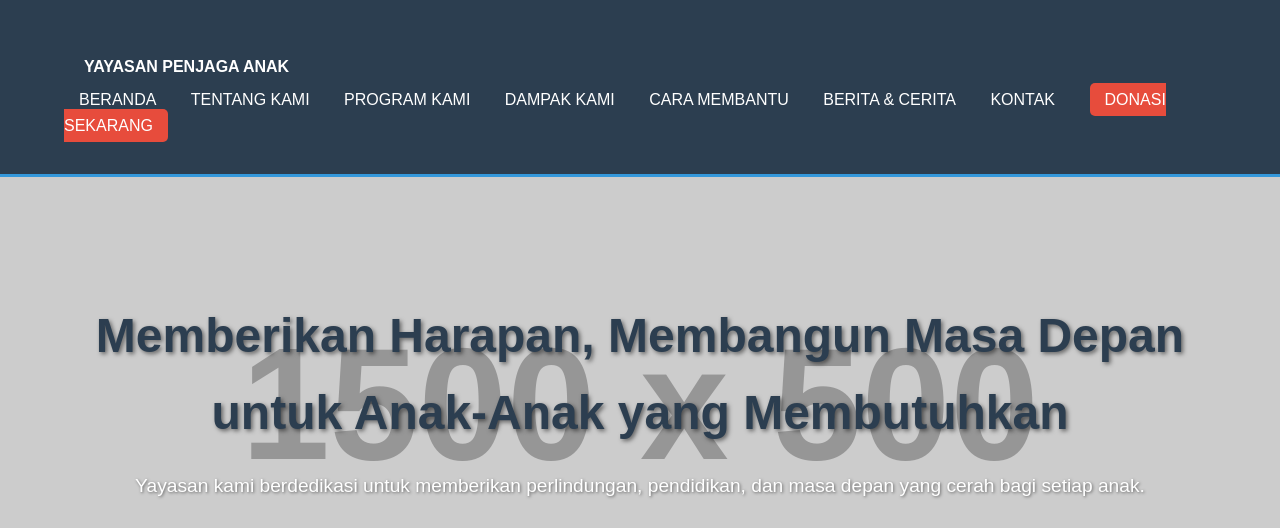
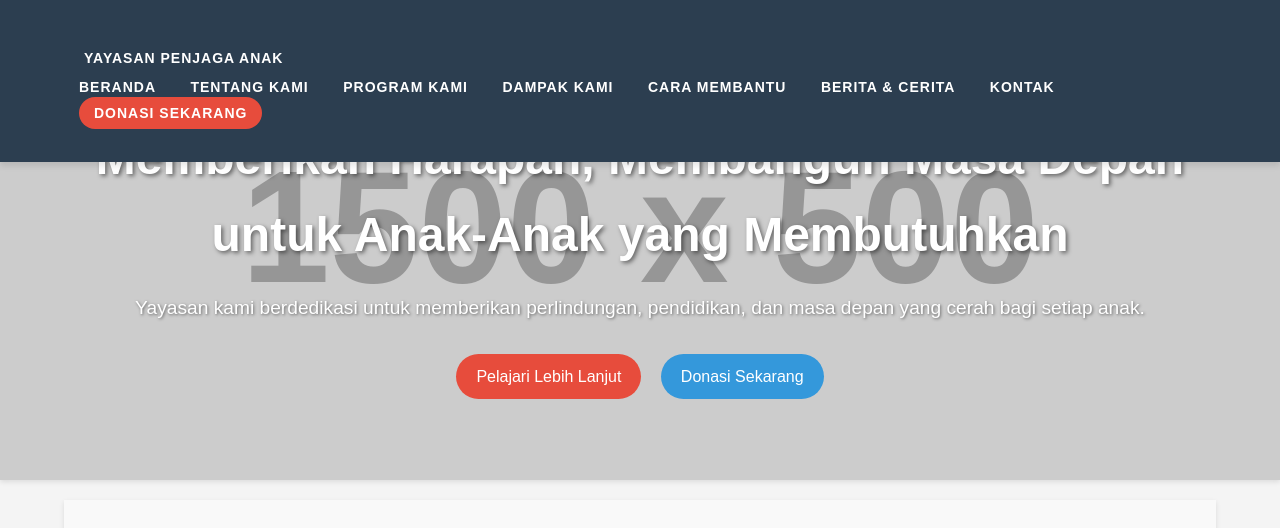
Before and after one commit to thezarabdullah06/arrahman, a plain HTML site: page index.html in a window 1280 px wide. Shown: the top 528 px of the page. Drawn offline with Linux system fonts and the light colour scheme; placeholder pictures from the web are drawn by us.

Commit message:
Update index.html

```diff
--- a/index.html
+++ b/index.html
@@ -13,6 +13,7 @@
             line-height: 1.6;
             color: #333;
             background-color: #f4f4f4;
+            padding-top: 80px; /* Jarak atas untuk menghindari konten tertutup header fixed */
         }
         .container {
             width: 90%;
@@ -27,33 +28,39 @@
         a {
             color: #3498db;
             text-decoration: none;
+            transition: color 0.3s ease;
         }
         a:hover {
-            text-decoration: underline;
+            text-decoration: none;
+            color: #2980b9;
         }
         .btn {
             display: inline-block;
             background: #e74c3c;
             color: #fff;
             padding: 10px 20px;
-            border-radius: 5px;
+            border-radius: 50px; /* Bentuk tombol lebih modern */
             text-decoration: none;
             margin-top: 10px;
+            transition: background-color 0.3s ease;
         }
         .btn:hover {
             background: #c0392b;
             text-decoration: none;
         }
 
-        /* Header */
+        /* Header - Perubahan Utama di sini */
         header {
             background: #2c3e50;
             color: #fff;
             padding: 1rem 0;
-            border-bottom: #3498db 3px solid;
-            position: sticky;
+            position: fixed; /* Membuat header tetap di posisi atas */
             top: 0;
+            left: 0;
+            width: 100%;
             z-index: 1000;
+            box-shadow: 0 4px 6px rgba(0,0,0,0.1); /* Efek shadow untuk tampilan mengambang */
+            transition: padding 0.3s ease, background-color 0.3s ease;
         }
         header .logo {
             float: left;
@@ -61,7 +68,14 @@
         }
         header .logo h1 {
             margin: 0;
+            font-size: 24px;
+        }
+        header .logo a {
             color: #fff;
+            transition: color 0.3s ease;
+        }
+        header .logo a:hover {
+            color: #3498db;
         }
         header nav {
             float: right;
@@ -73,23 +87,25 @@
             list-style: none;
         }
         header li {
-            display: inline;
+            display: inline-block; /* Mengubah dari inline untuk kontrol yang lebih baik */
             padding: 0 15px;
         }
         header a {
             color: #fff;
             text-decoration: none;
             text-transform: uppercase;
-            font-size: 16px;
+            font-size: 14px; /* Ukuran font lebih kecil agar pas */
+            font-weight: bold;
+            letter-spacing: 1px;
         }
         header a:hover {
             color: #3498db;
-            text-decoration: none;
         }
         header .cta-btn {
             background: #e74c3c;
             padding: 8px 15px;
-            border-radius: 5px;
+            border-radius: 50px;
+            transition: background 0.3s ease;
         }
         header .cta-btn:hover {
             background: #c0392b;
@@ -107,11 +123,13 @@
             justify-content: center;
             flex-direction: column;
             padding: 40px 20px;
+            margin-top: -80px; /* Sesuaikan dengan padding-top body */
         }
         #hero h2 {
             font-size: 3em;
             margin-bottom: 10px;
             text-shadow: 2px 2px 4px rgba(0,0,0,0.5);
+            color: #fff; /* Pastikan teks terlihat di atas gambar */
         }
         #hero p {
             font-size: 1.2em;
@@ -121,7 +139,7 @@
 
         /* Section Styles */
         section {
-            padding: 40px 0;
+            padding: 60px 0; /* Padding lebih besar */
             background-color: #fff;
             margin-bottom: 20px;
             box-shadow: 0 2px 5px rgba(0,0,0,0.1);
@@ -149,6 +167,10 @@
             border-radius: 8px;
             box-shadow: 0 2px 5px rgba(0,0,0,0.1);
             text-align: center;
+            transition: transform 0.3s ease;
+        }
+        .section-content .item:hover {
+            transform: translateY(-5px); /* Efek melayang saat hover */
         }
         .section-content .item img {
             max-width: 100%;
@@ -236,6 +258,12 @@
 
         /* Responsive Design */
         @media (max-width: 768px) {
+            body {
+                padding-top: 100px; /* Menyesuaikan padding body untuk perangkat kecil */
+            }
+            header {
+                padding: 0.5rem 0;
+            }
             header .logo, header nav {
                 float: none;
                 text-align: center;
@@ -246,6 +274,9 @@
             header li {
                 display: block;
                 padding: 8px 0;
+            }
+            #hero {
+                margin-top: -100px;
             }
             #hero h2 {
                 font-size: 2em;
@@ -276,9 +307,9 @@
             <div class="logo">
                 <h1><a href="index.html">YAYASAN PENJAGA ANAK</a></h1>
             </div>
-            <nav>
+            <nav class="floating-nav">
                 <ul>
-                    <li><a href="index.html">Beranda</a></li>
+                    <li><a href="#beranda">Beranda</a></li>
                     <li><a href="#tentang-kami">Tentang Kami</a></li>
                     <li><a href="#program-kami">Program Kami</a></li>
                     <li><a href="#dampak-kami">Dampak Kami</a></li>
@@ -445,7 +476,7 @@
                 </div>
             </div>
             <div style="text-align: center; margin-top: 30px;">
-                <iframe src="https://www.google.com/maps/embed?pb=!1m18!1m12!1m3!1d3966.529267026743!2d106.8241088147743!3d-6.17511009552174!2m3!1f0!2f0!3f0!3m2!1i1024!2i768!4f13.1!3m3!1m2!1s0x2e69f5d3422d0b7b%3A0x8f7d9c6e3d2c7b5a!2sMonumen%20Nasional!5e0!3m2!1sid!2sid!4v1625478901234!5m2!1sid!2sid" width="100%" height="300" style="border:0; border-radius: 8px;" allowfullscreen="" loading="lazy"></iframe>
+                <iframe src="https://www.google.com/maps/embed?pb=!1m18!1m12!1m3!1d3966.380482483834!2d106.8227129147699!3d-6.208763995511854!2m3!1f0!2f0!3f0!3m2!1i1024!2i768!4f13.1!3m3!1m2!1s0x2e69f417f7b2e88f%3A0x6b87d21c4b1a4a4b!2sMonas%20(Monumen%20Nasional)!5e0!3m2!1sen!2sid!4v1614742416922!5m2!1sen!2sid" width="100%" height="300" style="border:0; border-radius: 8px;" allowfullscreen="" loading="lazy"></iframe>
             </div>
         </div>
     </section>
@@ -453,7 +484,7 @@
     <footer>
         <div class="container">
             <div class="footer-links">
-                <a href="index.html">Beranda</a> |
+                <a href="#beranda">Beranda</a> |
                 <a href="#tentang-kami">Tentang Kami</a> |
                 <a href="#program-kami">Program</a> |
                 <a href="#dampak-kami">Dampak</a> |
@@ -462,34 +493,22 @@
                 <a href="#">Kebijakan Privasi</a>
             </div>
             <div class="social-icons" style="margin-top: 15px;">
-                <a href="#"><img src="https://via.placeholder.com/24x24?text=FB" alt="Facebook"></a>
-                <a href="#"><img src="https://via.placeholder.com/24x24?text=IG" alt="Instagram"></a>
-                <a href="#"><img src="https://via.placeholder.com/24x24?text=TW" alt="Twitter"></a>
-                <a href="#"><img src="https://via.placeholder.com/24x24?text=LI" alt="LinkedIn"></a>
+                <a href="#"><img src="https://via.placeholder.com/24x24/3b5998/ffffff?text=f" alt="Facebook"></a>
+                <a href="#"><img src="https://via.placeholder.com/24x24/e1306c/ffffff?text=i" alt="Instagram"></a>
+                <a href="#"><img src="https://via.placeholder.com/24x24/1da1f2/ffffff?text=t" alt="Twitter"></a>
+                <a href="#"><img src="https://via.placeholder.com/24x24/0e76a8/ffffff?text=in" alt="LinkedIn"></a>
             </div>
-            <p style="margin-top: 20px;">&copy; 2023 Yayasan Penjaga Anak-Anak. Hak Cipta Dilindungi.</p>
+            <p style="margin-top: 20px;">© 2023 Yayasan Penjaga Anak-Anak. Hak Cipta Dilindungi.</p>
         </div>
     </footer>
 
     <script>
         function showProgramDetail(programId) {
             alert('Anda mengklik detail program ' + programId + '. Dalam implementasi nyata, ini akan mengarahkan ke halaman detail program atau menampilkan modal.');
-            // window.location.href = 'program-detail.html?id=' + programId; // Example for actual navigation
         }
 
-        // Example for sticky header (CSS already does most of it, but JS can add class for effects)
-        window.onscroll = function() {myFunction()};
-
-        var header = document.querySelector("header");
-        var sticky = header.offsetTop;
-
-        function myFunction() {
-          if (window.pageYOffset > sticky) {
-            header.classList.add("sticky"); // Add a class for potential styling changes on scroll
-          } else {
-            header.classList.remove("sticky");
-          }
-        }
+        // Tidak perlu lagi fungsi JavaScript untuk sticky header karena sudah menggunakan 'position: fixed'
+        // Namun, jika Anda ingin menambahkan efek lain saat scroll, Anda bisa menggunakan event listener
     </script>
 </body>
 </html>
```
